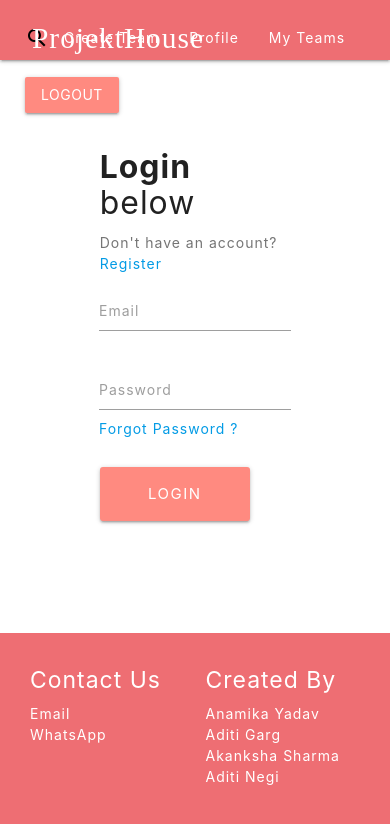
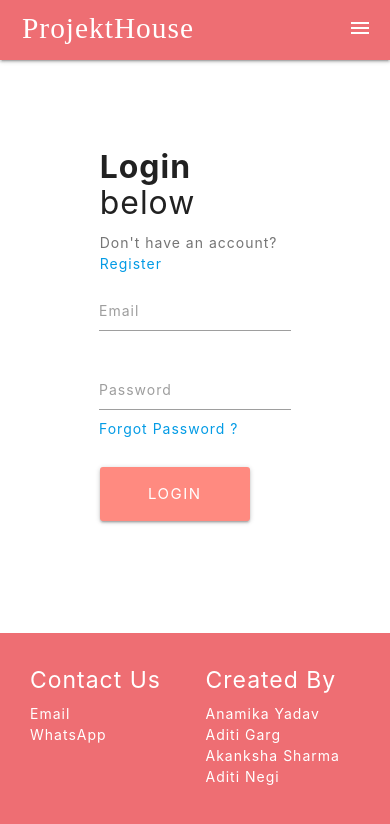
Before and after one commit to anamika7153/ProjektHouse, a React (Create React App) app in the folder client/: page /login in a window 390 px wide. Shown: the top 824 px of the page. Built offline with nearby package versions, Linux system fonts and the light colour scheme; sample sign-in values are in the browser's storage; a web font is replaced by a local one.

Commit message:
responsive navbar

```diff
--- a/client/src/components/Navbar.js
+++ b/client/src/components/Navbar.js
@@ -6,21 +6,18 @@ import { UserContext } from "../App";
 import { API_URL } from "../utils/constants";
 const Navbar = () => {
   const searchModal = useRef(null);
+  const sideNav = useRef(null);
   const history = useHistory();
   const { state, dispatch } = useContext(UserContext);
   const [search, setSearch] = useState("");
-  const [query, setQuery] = useState("");
   const [userDetails, setUserDetails] = useState([]);
   useEffect(() => {
-    // console.log("in navbar state",state)
     M.Modal.init(searchModal.current);
+    // M.Sidenav.init(sideNav.current);
+    M.Sidenav.init(document.querySelectorAll(".sidenav"));
   }, []);
-  const mobnav = () => {
-    document.addEventListener('DOMContentLoaded', function() {
-      var elems = document.querySelectorAll('.sidenav');
-      var instances = M.Sidenav.init(elems);
-    });
-  }
+
+
   const renderList = () => {
     if (state) {
       return [
@@ -33,7 +30,16 @@ const Navbar = () => {
             search
           </i>
         </li>,
-
+      //   <li key="2">
+      //   <a
+      //     href="#"
+      //     data-target="mobile-nav"
+      //     className="sidenav-trigger"
+      //     style={{ color: "black" }}
+      //   >
+      //     <i className="material-icons">menu</i>
+      //   </a>
+      // </li>,
         <li key="2">
           <Link to="/createteam">Create Team</Link>
         </li>,
@@ -43,7 +49,7 @@ const Navbar = () => {
         <li key="4">
           <Link to="/myTeams">My Teams</Link>
         </li>,
-        <li key="5">
+        <li style={{display: "flex"}} key="5">
           <button
             type="submit"
             className="btn waves-effect hoverable #ff5252 red accent-1"
@@ -85,9 +91,6 @@ const Navbar = () => {
         .then((res) => res.json())
         .then((result) => {
           setUserDetails(result.user);
-          // console.log("result",result);
-          // console.log("result.user",result.user);
-          // console.log("result.user.name",result.user[0].name);
         });
     } else {
       setUserDetails([]);
@@ -96,23 +99,29 @@ const Navbar = () => {
   return (
     <>
       <nav style={{height: "60px"}} className="nav-extended">
-        {/* <div className={isMobile ? "nav-wrapper-mobile" : "nav-wrapper"}> */}
-        <div  className="nav-wrapper mobi-nav">
+        <div  className="nav-wrapper">
           <Link
             to={state ? "/" : "/login"}
             className="brand-logo left"
-            style={{ padding: "10px 25px" }}
+            style={{ padding: "0 15px" }}
           >
             ProjektHouse
           </Link>
-          <ul
-            id="nav-mobile"
-            className="right mob-nav"
+          <a style={{float: "right"}} href="#" data-target="mobile-demo" class="sidenav-trigger"><i class="material-icons">menu</i></a>
+          <ul style={{ padding: "0 15px", display: "flex", alignItems: "center" }} className="right hide-on-med-and-down">
+            {renderList()}
+          </ul>
+          {/* <ul
+            id="mobile-demo"
+            className="sidenav "
             style={{ padding: "10px 25px" }}
           >
             {renderList()}
-          </ul>
+          </ul> */}
         </div>
+        <ul className="sidenav" id="mobile-demo">
+        {renderList()}
+      </ul>
         <div id="modal1" className="modal" ref={searchModal}>
           <div className="modal-content">
             <input
@@ -159,46 +168,6 @@ const Navbar = () => {
           </div>
         </div>
       </nav>
-      {/* <ul id="slide-out" className="sidenav">
-        <li>
-          <div className="user-view">
-            <div className="background">
-              <img src="images/office.jpg" />
-            </div>
-            <a href="#user">
-              <img className="circle" src="images/yuna.jpg" />
-            </a>
-            <a href="#name">
-              <span className="white-text name">John Doe</span>
-            </a>
-            <a href="#email">
-              <span className="white-text email">jdandturk@gmail.com</span>
-            </a>
-          </div>
-        </li>
-        <li>
-          <a href="#!">
-            <i className="material-icons">cloud</i>First Link With Icon
-          </a>
-        </li>
-        <li>
-          <a href="#!">Second Link</a>
-        </li>
-        <li>
-          <div className="divider"></div>
-        </li>
-        <li>
-          <a className="subheader">Subheader</a>
-        </li>
-        <li>
-          <a className="waves-effect" href="#!">
-            Third Link With Waves
-          </a>
-        </li>
-      </ul>
-      <a href="#" data-target="slide-out" className="sidenav-trigger">
-        <i className="material-icons" onClick={mobnav}>menu</i>
-      </a> */}
     </>
   );
 };
```
